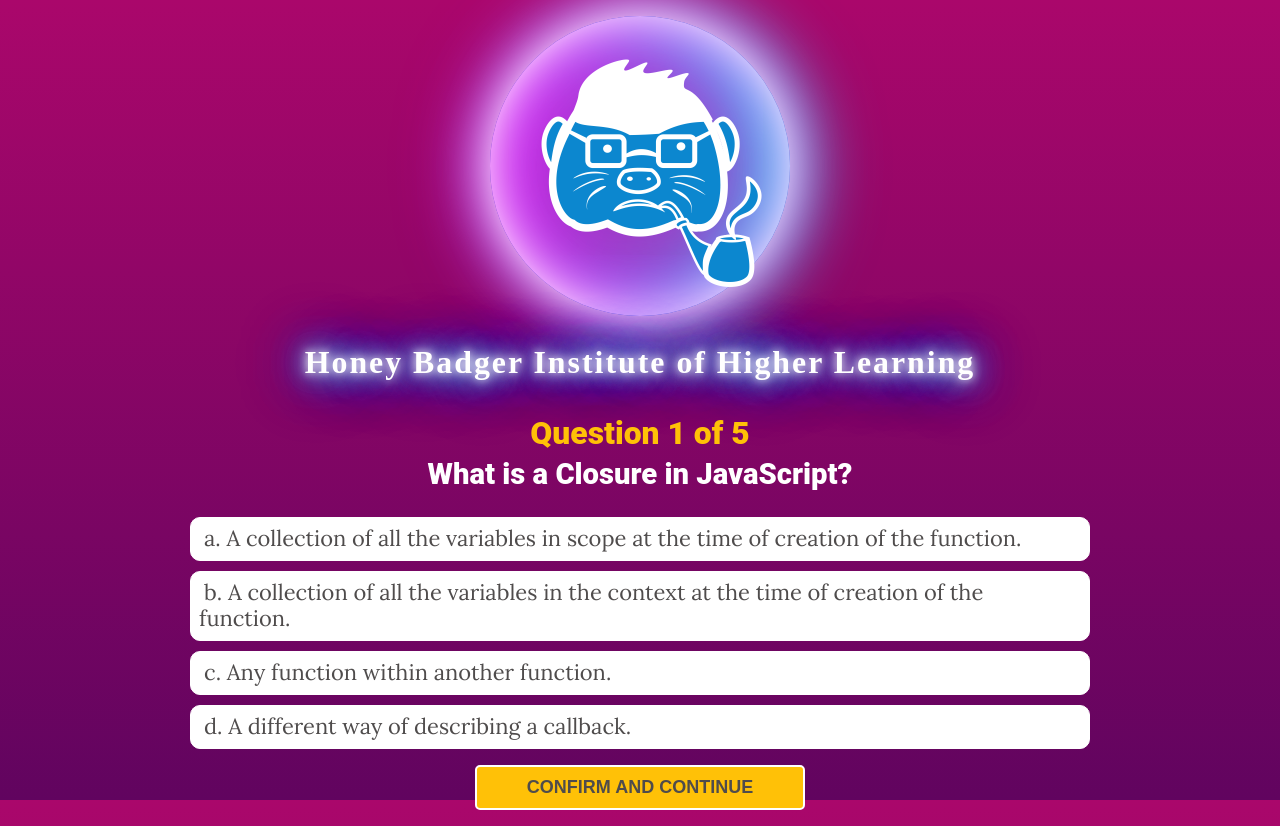
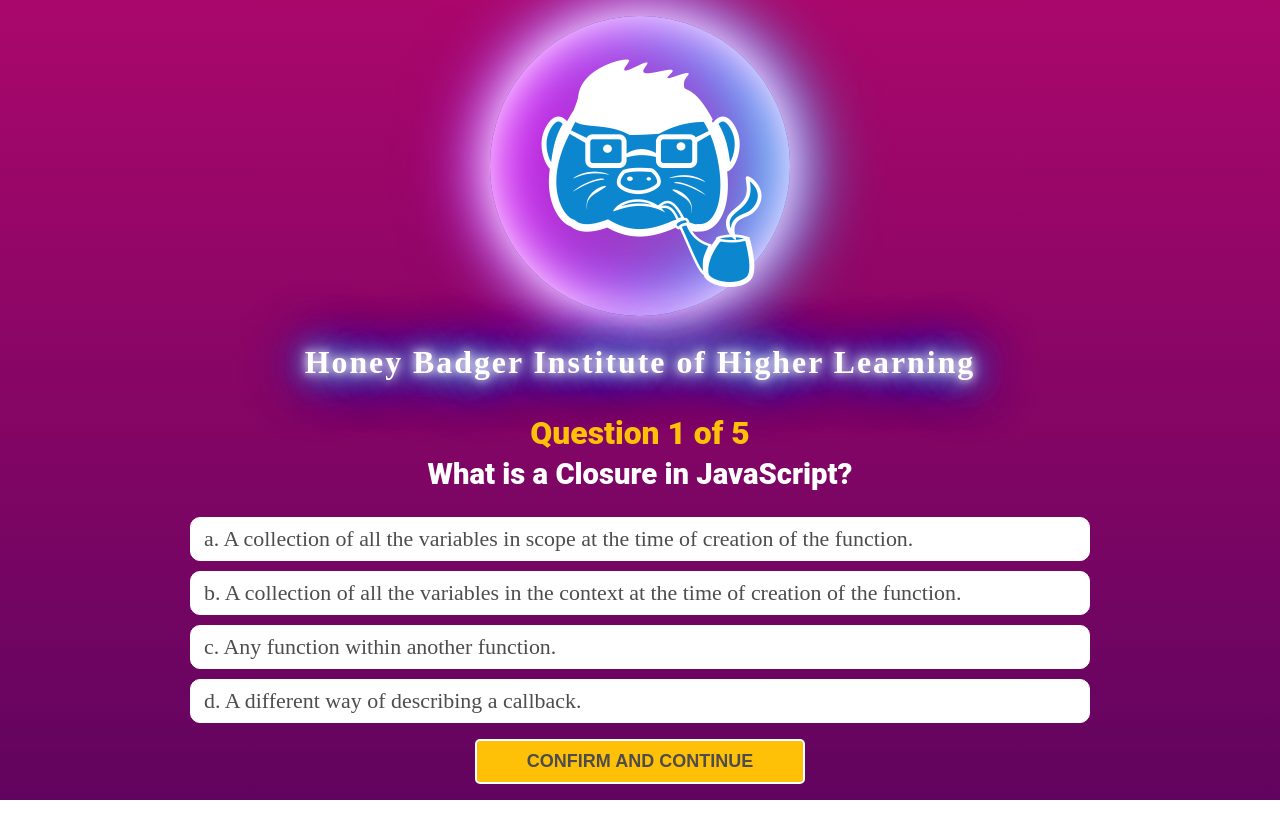
Before and after one commit to gmcln-rct/quiz-honey, a React (Create React App) app: page / in a window 1280 px wide. After the commit the page ends 800 px from the top, so only its background shows below. Built offline with nearby package versions, Linux system fonts and the light colour scheme; a web font is replaced by a local one.

Commit message:
Clean u css

```diff
--- a/src/App.scss
+++ b/src/App.scss
@@ -1,6 +1,5 @@
 @import url('https://fonts.googleapis.com/css?family=Quicksand:300,400,500,600,700&display=swap');
 @import url('https://fonts.googleapis.com/css?family=Roboto+Mono:400,500,700&display=swap');
-@import url('https://fonts.googleapis.com/css2?family=Cardo:wght@400;700&family=Lora:ital,wght@0,400;0,500;0,600;0,700;1,500&display=swap');
 // @import url('https://fonts.googleapis.com/css2?family=Monoton&display=swap');
 // @import url('https://fonts.googleapis.com/css2?family=Pacifico&display=swap');
 @import url('https://fonts.googleapis.com/css2?family=Audiowide&display=swap');
@@ -80,22 +79,12 @@ html {
 
           animation: glow 1s ease-in-out infinite alternate;
 
-
-    // text-shadow:
-    //     3px 3px 0 #fff,
-    //     -1px -1px 0 #fff,
-    //     1px -1px 0 #fff,
-    //     -1px 1px 0 #fff,
-    //     1px 1px 0 #fff;
-
         -webkit-transition: all 0.5s;
         -moz-transition: all 0.5s;
         transition: all 1.0s;
 
         &:hover {
             color: #0DB1DB;
-        //     -webkit-text-stroke: 1px #0DB1DB;
-        //  -webkit-text-fill-color: #fff;
             -webkit-animation: neon3 1.0s ease-in-out;
             -moz-animation: neon3 1.0s ease-in-out  alternate;
             animation: neon3 1.0s ease-in-out;
@@ -144,7 +133,6 @@ html {
 h2.progress-header {
     margin: 1vmin 0 1vmin 0;
     font-family: 'Roboto', sans-serif;
-    // font-family: 'Lora', serif;
     font-size: calc(24px + (36 - 24) * ((100vw - 300px) / (1800 - 300)));
     font-weight: 800;
 
```
